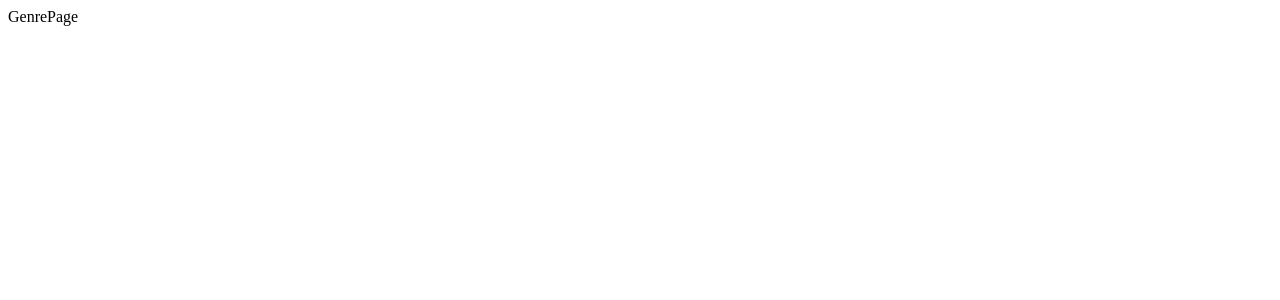
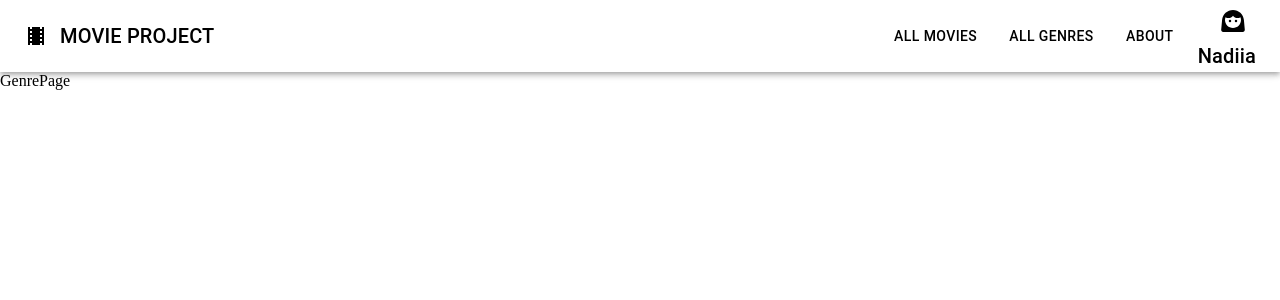
Before and after one commit to NadiiaKhynotska/movie_progect, a React (Create React App) app: page /genres in a window 1280 px wide. Shown: the top 300 px of the page. Built offline with nearby package versions, Linux system fonts and the light colour scheme.

Commit message:
header and movies data

```diff
--- a/package.json
+++ b/package.json
@@ -5,6 +5,7 @@
   "dependencies": {
     "@emotion/react": "^11.11.1",
     "@emotion/styled": "^11.11.0",
+    "@mui/icons-material": "^5.14.8",
     "@mui/material": "^5.14.8",
     "@reduxjs/toolkit": "^1.9.5",
     "@testing-library/jest-dom": "^5.17.0",
--- a/public/index.html
+++ b/public/index.html
@@ -26,7 +26,7 @@
     -->
     <title>React App</title>
   </head>
-  <body>
+  <body style="margin: 0;">
     <noscript>You need to enable JavaScript to run this app.</noscript>
     <div id="root"></div>
     <!--
--- a/src/components/header/Header.tsx
+++ b/src/components/header/Header.tsx
@@ -1,15 +1,54 @@
-import {PropsWithChildren, FC} from 'react';
+import {FC, PropsWithChildren} from 'react';
+import TheatersIcon from '@mui/icons-material/Theaters';
+import Face3Icon from '@mui/icons-material/Face3';
+import {AppBar, Button, IconButton, Stack, Toolbar, Typography} from "@mui/material";
+import {useNavigate} from "react-router-dom";
+
 
 interface IProps extends PropsWithChildren {
 
 }
 
 const Header: FC<IProps> = () => {
+    const navigate = useNavigate();
+
 
     return (
-        <div>
+        <AppBar position={"static"} color={"transparent"}>
+            <Toolbar>
+                <IconButton size='large' edge='start' color='inherit' aria-label='logo'>
+                    <TheatersIcon/>
+                </IconButton>
+                <Typography variant='h6' component='div' sx={{flexGrow: 1}}>
+                    MOVIE PROJECT
+                </Typography>
+                <Stack direction='row' spacing={2} >
+                    <Button color='inherit' onClick={() => navigate('movies')}>All movies</Button>
+                    <Button color='inherit' onClick={() => navigate('genres')}>All genres</Button>
+                    <Button color='inherit'>About</Button>
 
-        </div>
+                    <Stack  >
+                        <IconButton size='medium' edge='end' color='inherit' aria-label='logo'>
+                            <Face3Icon/>
+                        </IconButton>
+                        <Typography variant='h6' component='div'>
+                            Nadiia
+                        </Typography>
+                    </Stack>
+                    {/*<Button*/}
+                    {/*    color='inherit'*/}
+                    {/*    id='resources-button'*/}
+                    {/*    aria-controls={open ? 'resources-menu' : undefined}*/}
+                    {/*    aria-haspopup='true'*/}
+                    {/*    aria-expanded={open ? 'true' : undefined}*/}
+                    {/*    // endIcon={<KeyboardArrowDownIcon />}*/}
+                    {/*    onClick={handleClick}>*/}
+                    {/*    Resources*/}
+                    {/*</Button>*/}
+                    {/*<Button color='inherit'>Login</Button>*/}
+                </Stack>
+            </Toolbar>
+        </AppBar>
     );
 };
 
--- /dev/null
+++ b/src/interfaces/paginationInterface.ts
@@ -0,0 +1,6 @@
+export interface IPagination<DATA>{
+    page: number;
+    results: DATA[];
+    total_pages: number;
+    total_results: number;
+}
--- a/src/redux/slices/movieSlice.ts
+++ b/src/redux/slices/movieSlice.ts
@@ -1,6 +1,7 @@
 import {createAsyncThunk, createSlice} from "@reduxjs/toolkit";
 import {IMovie} from "../../interfaces";
 import {movieService} from "../../services";
+import {IPagination} from "../../interfaces/paginationInterface";
 import {AxiosError} from "axios";
 
 interface IState {
@@ -10,23 +11,20 @@ interface IState {
 }
 
 const initialState: IState = {
-
     movies: [],
-    page: 0,
-    total_pages: 0,
-
-
+    page: null,
+    total_pages: null,
 }
 
-const getAll = createAsyncThunk<IMovie[], { page: number }>(
+const getAll = createAsyncThunk<{data:IPagination<IMovie>, page:number}, {page: number }>(
     'movieSlice/getAll',
     async ({page}, {rejectWithValue}) => {
         try {
-            const {data} = await movieService.getAll(page)
-            return data;
+            const {data}= await movieService.getAll(page)
+            return {data,page}
         } catch (e) {
             const err = e as AxiosError
-            return rejectWithValue(err.response?.data)
+            return rejectWithValue(err.response.data)
         }
     }
 )
@@ -37,7 +35,9 @@ const movieSlice = createSlice({
     reducers: {},
     extraReducers: builder => builder
         .addCase(getAll.fulfilled, (state, action) => {
-            state.movies = action.payload
+            state.movies = action.payload.data.results
+            state.page = action.payload.data.page
+            state.total_pages = action.payload.data.total_pages
         })
 })
 
--- a/src/services/movieService.ts
+++ b/src/services/movieService.ts
@@ -1,9 +1,10 @@
 import {apiService} from "./apiService";
 import {urls} from "../constans";
 import {ICredit, IMovie} from "../interfaces";
+import {IPagination} from "../interfaces/paginationInterface";
 
 const movieService = {
-    getAll: (page: number) => apiService.get<IMovie[]>(urls.films.base, {params: {page}}),
+    getAll: (page: number) => apiService.get<IPagination<IMovie>>(urls.films.base, {params: {page}}),
     getById: (id:number, page:number) => apiService.get<IMovie>(urls.films.byId(id),{params:{page}}),
     getCredits: (id:number,page:number)=> apiService.get<ICredit[]>(urls.films.byCredits(id), {params:{page}}),
     searchByKeyWord: (query:string, page:number)=> apiService.get<IMovie[]>(urls.films.search, {params:{query,page}})
```
Also changed, not shown: 1 other file (tests, documents, lock files or other folders).
